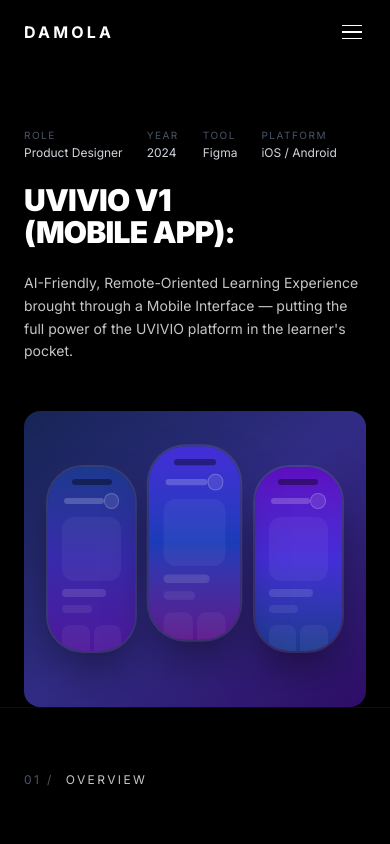
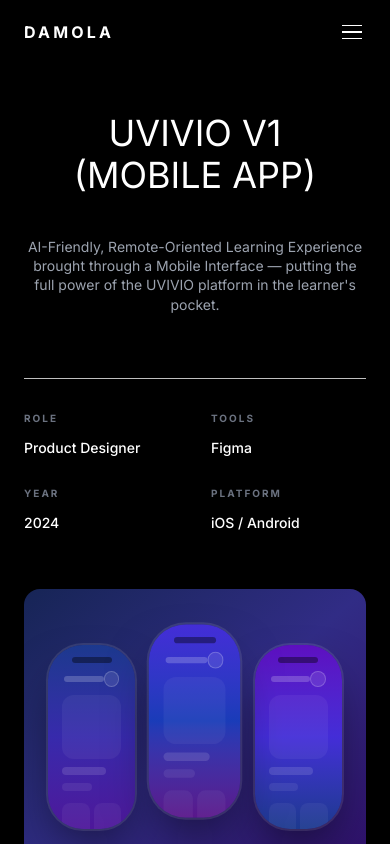
Before and after one commit to superwaih/damola, a Next.js app: page /projects/uvivio-mobile in a window 390 px wide. Shown: the top 844 px of the page. Built offline with nearby package versions, Linux system fonts and the light colour scheme.

Commit message:
Refactor Powpup, Uvivio Mobile, and Uvivio case study pages: - Adjust header padding for consistency. - Replace HeroEntrance content with a more structured layout for project metadata. - Update typography styles for improved readability. - Introduce a new SVG image for Uvivio case study mockup.

```diff
--- a/app/projects/powpup/page.tsx
+++ b/app/projects/powpup/page.tsx
@@ -2,9 +2,6 @@
 import Link from "next/link";
 import {
   SectionHeader,
-  Reveal,
-  StaggerList,
-  StaggerListItem,
   HeroEntrance,
   MockupReveal,
 } from "@/components/ui/CaseStudyMotion";
@@ -107,28 +104,10 @@
       <Navbar />
 
       {/* ── HERO ──────────────────────────────────────────────── */}
-      <header className="pt-32 pb-0 px-6 md:px-12">
+      <header className="pt-28 md:pt-32 pb-0 px-6 md:px-12">
         <div className="max-w-6xl mx-auto">
-          <HeroEntrance>
-            {/* Meta */}
-            <div className="flex flex-wrap gap-6 mb-6">
-              {[
-                { label: "Type", value: "Mobile App" },
-                { label: "Role", value: "Product Designer" },
-                { label: "Year", value: "2024" },
-                { label: "Tool", value: "Figma" },
-                { label: "Status", value: "Concept" },
-              ].map(({ label, value }) => (
-                <div key={label} className="flex flex-col gap-0.5">
-                  <span className="text-gray-600 text-[10px] tracking-[0.15em] uppercase">
-                    {label}
-                  </span>
-                  <span className="text-gray-300 text-xs">{value}</span>
-                </div>
-              ))}
-            </div>
-
-            <h1 className="text-white font-black text-3xl md:text-5xl lg:text-[3.5rem] uppercase leading-[1.05] tracking-tight max-w-3xl mb-8">
+          <HeroEntrance className="flex flex-col items-center text-center">
+            <h1 className="text-white font-normal text-4xl sm:text-5xl md:text-7xl lg:text-[5rem] xl:text-[5.5rem] uppercase leading-[1.18] max-w-6xl mb-10">
               POWPUP: CREATE
               <br />
               SPONTANEOUS EVENTS
@@ -136,12 +115,33 @@
               AND FLEXIBLE SPACE HOSTING
             </h1>
 
-            <p className="text-[#C6C6C6] text-sm md:text-base leading-relaxed max-w-xl mb-12">
+            <p className="text-[#9CA3AF] text-sm sm:text-base md:text-xl leading-snug max-w-[44rem] mb-16">
               PopUp is a mobile app that allows users to create and join
               spontaneous events &amp; social &ldquo;PopUps&rdquo;. Users can browse local
               events, create their own, and connect with others attending
               through an activity-driven community platform.
             </p>
+
+            <div className="w-full max-w-[896px] border-t border-white/75 pt-8 mb-14">
+              <div className="grid grid-cols-2 sm:grid-cols-3 md:grid-cols-5 gap-x-8 gap-y-7 text-left">
+                {[
+                  { label: "Type", value: "Mobile App" },
+                  { label: "Role", value: "Product Designer" },
+                  { label: "Tools", value: "Figma" },
+                  { label: "Year", value: "2024" },
+                  { label: "Status", value: "Concept" },
+                ].map(({ label, value }) => (
+                  <div key={label} className="flex flex-col gap-3">
+                    <span className="text-[#6B7280] text-[10px] font-bold tracking-[0.2em] uppercase">
+                      {label}
+                    </span>
+                    <span className="text-white text-sm font-medium">
+                      {value}
+                    </span>
+                  </div>
+                ))}
+              </div>
+            </div>
           </HeroEntrance>
 
           {/* Hero mockup */}
--- a/app/projects/uvivio-mobile/page.tsx
+++ b/app/projects/uvivio-mobile/page.tsx
@@ -2,9 +2,6 @@
 import Link from "next/link";
 import {
   SectionHeader,
-  Reveal,
-  StaggerList,
-  StaggerListItem,
   HeroEntrance,
   MockupReveal,
 } from "@/components/ui/CaseStudyMotion";
@@ -156,37 +153,40 @@
       <Navbar />
 
       {/* ── HERO ──────────────────────────────────────────────── */}
-      <header className="pt-32 pb-0 px-6 md:px-12">
+      <header className="pt-28 md:pt-32 pb-0 px-6 md:px-12">
         <div className="max-w-6xl mx-auto">
-          <HeroEntrance>
-            {/* Meta */}
-            <div className="flex flex-wrap gap-6 mb-6">
-              {[
-                { label: "Role", value: "Product Designer" },
-                { label: "Year", value: "2024" },
-                { label: "Tool", value: "Figma" },
-                { label: "Platform", value: "iOS / Android" },
-              ].map(({ label, value }) => (
-                <div key={label} className="flex flex-col gap-0.5">
-                  <span className="text-gray-600 text-[10px] tracking-[0.15em] uppercase">
-                    {label}
-                  </span>
-                  <span className="text-gray-300 text-xs">{value}</span>
-                </div>
-              ))}
-            </div>
-
-            <h1 className="text-white font-black text-3xl md:text-5xl lg:text-[3.5rem] uppercase leading-[1.05] tracking-tight max-w-3xl mb-6">
+          <HeroEntrance className="flex flex-col items-center text-center">
+            <h1 className="text-white font-normal text-4xl sm:text-5xl md:text-7xl lg:text-[5.75rem] xl:text-[96px] uppercase leading-[1.18] max-w-5xl mb-10">
               UVIVIO V1
               <br />
-              (MOBILE APP):
+              (MOBILE APP)
             </h1>
 
-            <p className="text-[#C6C6C6] text-sm md:text-base leading-relaxed max-w-xl mb-12">
+            <p className="text-[#9CA3AF] text-sm sm:text-base md:text-xl leading-snug max-w-[44rem] mb-16">
               AI-Friendly, Remote-Oriented Learning Experience brought
               through a Mobile Interface — putting the full power of the
               UVIVIO platform in the learner&apos;s pocket.
             </p>
+
+            <div className="w-full max-w-[896px] border-t border-white/75 pt-8 mb-14">
+              <div className="grid grid-cols-2 md:grid-cols-4 gap-x-8 gap-y-7 text-left">
+                {[
+                  { label: "Role", value: "Product Designer" },
+                  { label: "Tools", value: "Figma" },
+                  { label: "Year", value: "2024" },
+                  { label: "Platform", value: "iOS / Android" },
+                ].map(({ label, value }) => (
+                  <div key={label} className="flex flex-col gap-3">
+                    <span className="text-[#6B7280] text-[10px] font-bold tracking-[0.2em] uppercase">
+                      {label}
+                    </span>
+                    <span className="text-white text-sm font-medium">
+                      {value}
+                    </span>
+                  </div>
+                ))}
+              </div>
+            </div>
           </HeroEntrance>
 
           {/* Hero phone cluster */}
--- a/app/projects/uvivio/page.tsx
+++ b/app/projects/uvivio/page.tsx
@@ -2,13 +2,12 @@
 import Link from "next/link";
 import {
   SectionHeader,
-  Reveal,
-  StatCard,
   StaggerList,
   StaggerListItem,
   HeroEntrance,
   MockupReveal,
 } from "@/components/ui/CaseStudyMotion";
+import Image from "next/image";
 
 /* ── Reusable section wrapper ─────────────────────────────────── */
 function Section({
@@ -113,56 +112,51 @@
       <Navbar />
 
       {/* ── HERO ──────────────────────────────────────────────── */}
-      <header className="pt-32 pb-0 px-6 md:px-12">
+      <header className="pt-28 md:pt-32 pb-0 px-6 md:px-12">
         <div className="max-w-6xl mx-auto">
-          <HeroEntrance>
-            {/* Meta tags */}
-            <div className="flex flex-wrap gap-4 mb-6">
-              {[
-                { label: "B2B" },
-                { label: "Product Designer" },
-                { label: "Year", value: "2024" },
-                { label: "Status", value: "Figma" },
-                { label: "Figma", value: "Remote" },
-              ].map(({ label, value }) => (
-                <div key={label} className="flex flex-col gap-0.5">
-                  <span className="text-gray-600 text-[10px] tracking-[0.15em] uppercase">
-                    {label}
-                  </span>
-                  {value && (
-                    <span className="text-gray-300 text-xs">{value}</span>
-                  )}
-                </div>
-              ))}
-            </div>
-
-            <h1 className="text-white font-black text-3xl md:text-5xl lg:text-6xl uppercase leading-[1.05] tracking-tight max-w-3xl mb-10">
+          <HeroEntrance className="flex flex-col items-center text-center">
+            <h1 className="text-white font-normal text-4xl sm:text-5xl md:text-7xl lg:text-[5.75rem] xl:text-[96px] uppercase leading-[1.18] max-w-5xl mb-10">
               UVIVIO: AI POWERED
               <br />
               LEARNING PLATFORM
             </h1>
 
-            <p className="text-[#C6C6C6] text-sm md:text-base leading-relaxed max-w-xl mb-12">
-              Redesigning a spatial dashboard for the next generation of remote
-              learners — building intuitive, impact-driven and more digital
-              connections.
+            <p className="text-[#9CA3AF] text-sm sm:text-base md:text-xl leading-snug max-w-[44rem] mb-16">
+              Architecting a spatial interface for the next generation of ambient
+              computing. A study on depth, motion, and tactile digital surfaces.
             </p>
+
+            <div className="w-full max-w-[896px] border-t border-white/75 pt-8 mb-14">
+              <div className="grid grid-cols-2 md:grid-cols-4 gap-x-8 gap-y-7 text-left">
+                {[
+                  { label: "Role", value: "Product Designer" },
+                  { label: "Tools", value: "Figma" },
+                  { label: "Year", value: "2026" },
+                  { label: "Client", value: "Techsity" },
+                ].map(({ label, value }) => (
+                  <div key={label} className="flex flex-col gap-3">
+                    <span className="text-[#6B7280] text-[10px] font-bold tracking-[0.2em] uppercase">
+                      {label}
+                    </span>
+                    <span className="text-white text-sm font-medium">
+                      {value}
+                    </span>
+                  </div>
+                ))}
+              </div>
+            </div>
           </HeroEntrance>
 
           {/* Hero mockup — slightly delayed scale-in */}
           <MockupReveal delay={0.2}>
-            <div className="w-full h-64 md:h-[28rem] rounded-2xl overflow-hidden bg-gradient-to-br from-indigo-700 via-purple-700 to-blue-900 flex items-center justify-center gap-4 p-8">
-              {[...Array(3)].map((_, i) => (
-                <div
-                  key={i}
-                  className={`bg-white/10 border border-white/20 rounded-xl flex-1 h-full max-w-[260px] flex flex-col gap-2 p-4 opacity-${i === 1 ? "100" : "60"}`}
-                >
-                  <div className="h-2 w-3/4 bg-white/30 rounded-full" />
-                  <div className="h-1.5 w-1/2 bg-white/20 rounded-full" />
-                  <div className="flex-1 bg-white/5 rounded-lg mt-2" />
-                  <div className="h-6 w-20 bg-white/20 rounded-lg" />
-                </div>
-              ))}
+            <div className="w-full h-64 md:h-[521px] rounded-2xl overflow-hidden  flex items-center justify-center gap-4 p-8">
+              <Image
+                width={1280}
+                height={522}
+                className="w-full h-full object-contain object-center"
+                src="/images/uvi.svg"
+                alt="Uvivio product interface"
+              />
             </div>
           </MockupReveal>
         </div>
```
Also changed, not shown: 1 other file (tests, documents, lock files or other folders).
